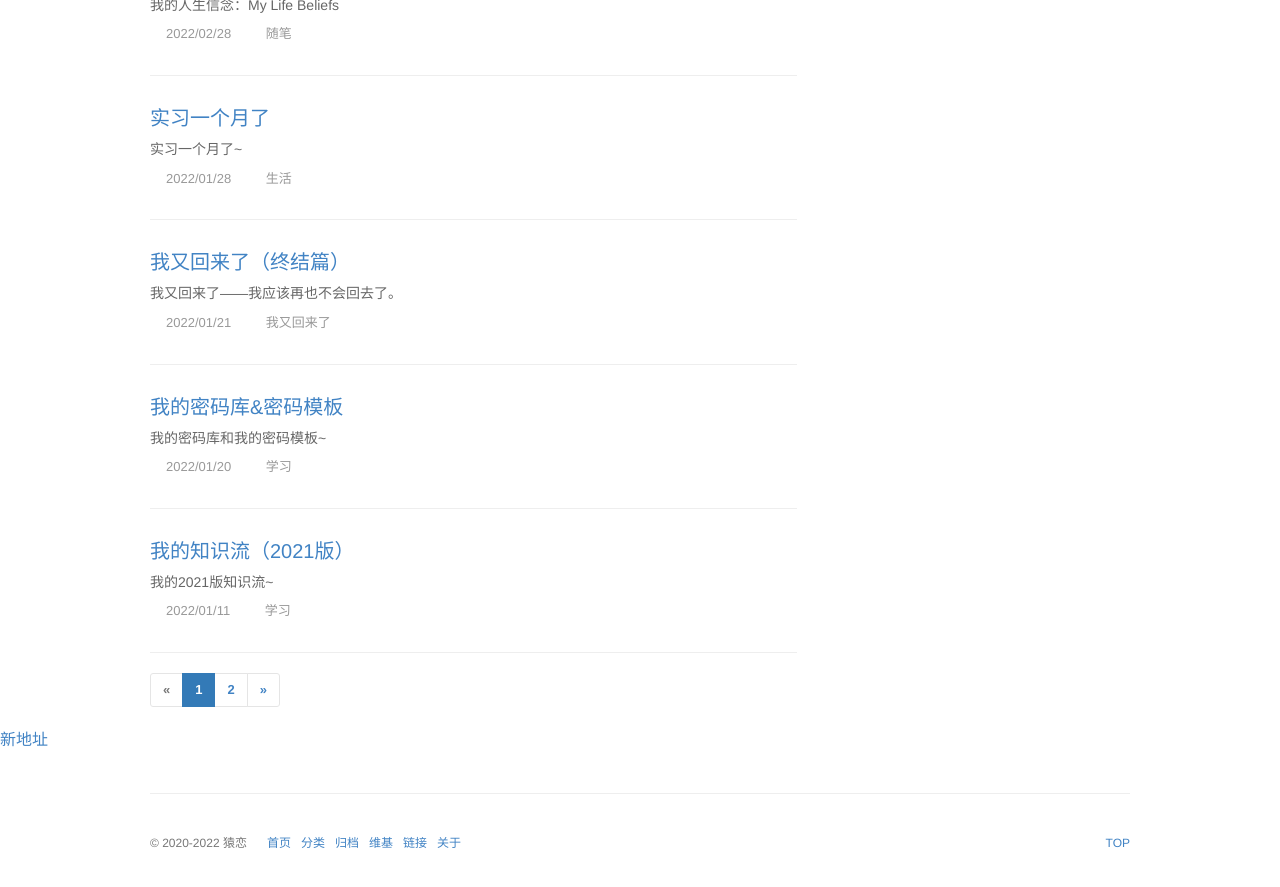
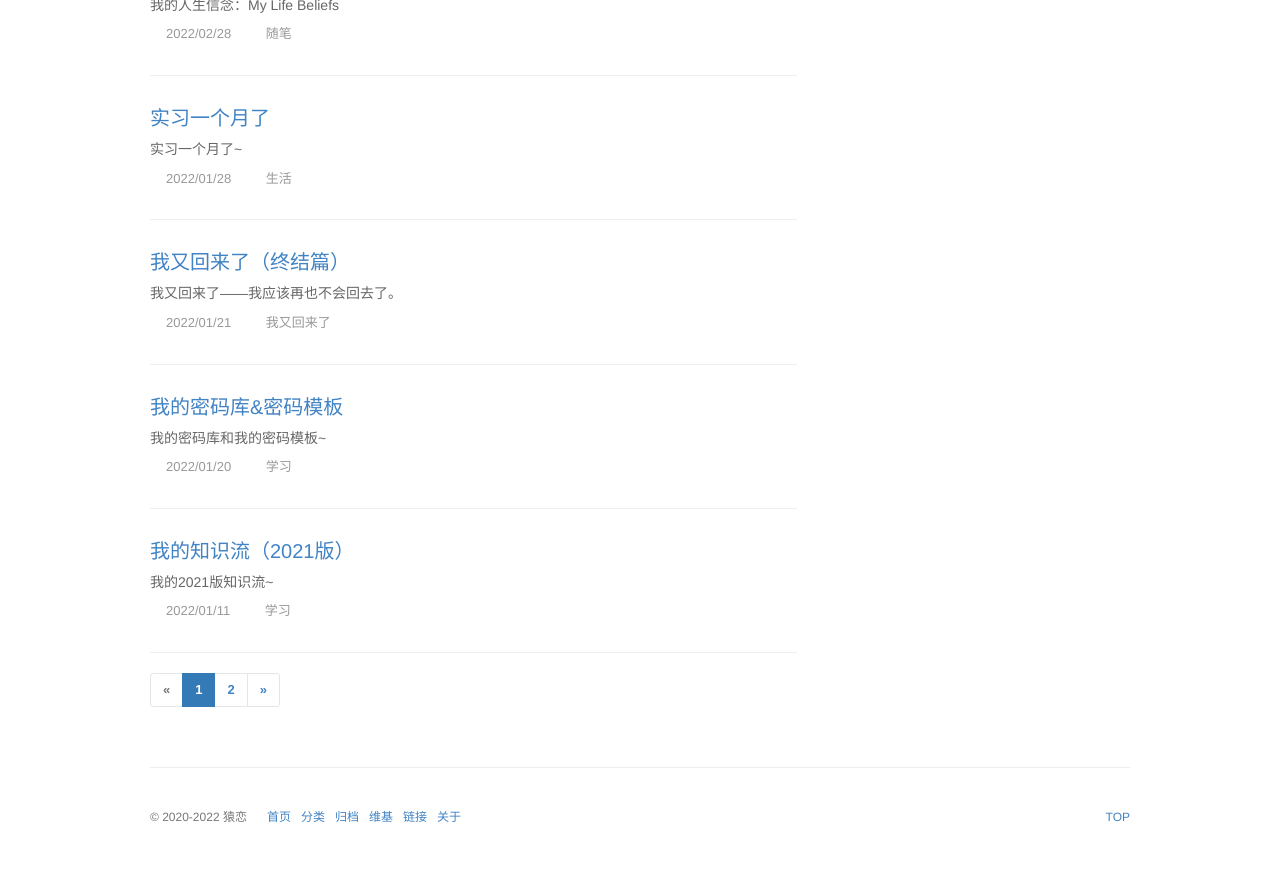
Before and after one commit to leewint/leewint.github.io, a Jekyll site: the page built from index.html, in a window 1280 px wide and 900 px high, scrolled down 1073 px. Shown: the top 887 px of the window. Built offline with Jekyll 4.4.1, drawn with Linux system fonts in a browser that asks for light colours; some web fonts are replaced; the list of posts is cut into pages by our own code; comment, search, counter and statistics services are not loaded; a style sheet for code colours, icons or effects is not loaded.

Commit message:
Update index.html

```diff
--- a/index.html
+++ b/index.html
@@ -139,4 +139,4 @@ comments: false
     <!-- /pagination -->
 </section>
 <!-- /section.content -->
-<a href="apelove.top"> 新地址</a>
+<!-- <a href="apelove.top"> 新地址</a> -->
```
